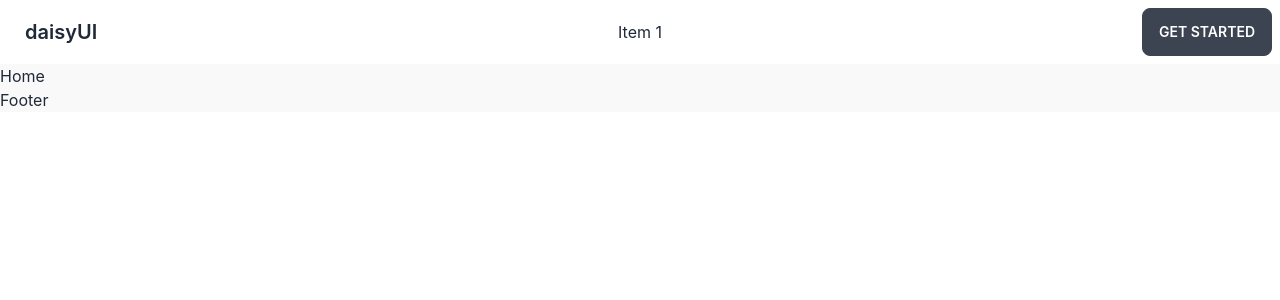
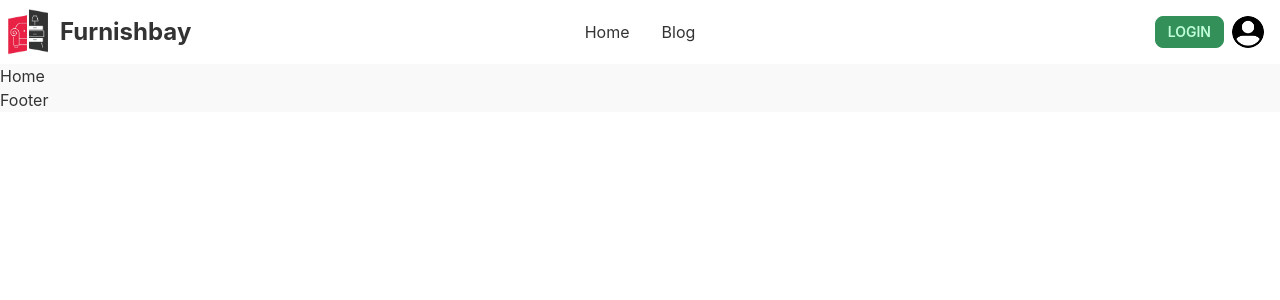
Before and after one commit to masudcodex/furnishbay, a React (Create React App) app: page / in a window 1280 px wide. Shown: the top 300 px of the page. Built offline with nearby package versions, Linux system fonts and the light colour scheme.

Commit message:
navbar setup complete

```diff
--- a/src/App.js
+++ b/src/App.js
@@ -4,7 +4,7 @@ import router from './Routes/Router/Router';
 
 function App() {
   return (
-    <div className='App'>
+    <div className='App max-w-[1280px] mx-auto'>
       <RouterProvider router={router}></RouterProvider>
     </div>
   );
--- a/src/Shared/Header/Header.js
+++ b/src/Shared/Header/Header.js
@@ -1,8 +1,13 @@
 import React from 'react';
 import { Link } from 'react-router-dom';
+import avatar from '../../Assets/Images/avatar.png';
+import logo from '../../Assets/Images/logo.png';
 
 const Header = () => {
-
+    const menuItems = <React.Fragment>
+        <li><Link to="/">Home</Link></li>
+        <li><Link to="/">Blog</Link></li>
+    </React.Fragment>
     return (
         <div className="navbar bg-base-100">
             <div className="navbar-start">
@@ -11,18 +16,31 @@ const Header = () => {
                     <svg xmlns="http://www.w3.org/2000/svg" className="h-5 w-5" fill="none" viewBox="0 0 24 24" stroke="currentColor"><path strokeLinecap="round" strokeLinejoin="round" strokeWidth="2" d="M4 6h16M4 12h8m-8 6h16" /></svg>
                 </label>
                 <ul tabIndex={0} className="menu menu-compact dropdown-content mt-3 p-2 shadow bg-base-100 rounded-box w-52">
-                    <li><a>Item 1</a></li>
+                    {menuItems}
                 </ul>
                 </div>
-                <a className="btn btn-ghost normal-case text-xl">daisyUI</a>
+                <div className='flex items-center'>
+                    <img className='w-10 mr-3' src={logo} alt="Furnishbay logo" />
+                <Link className="normal-case text-2xl font-bold">Furnishbay</Link>
+                </div>
             </div>
             <div className="navbar-center hidden lg:flex">
                 <ul className="menu menu-horizontal p-0">
-                <li><a>Item 1</a></li>
+                    {menuItems}
                 </ul>
             </div>
             <div className="navbar-end">
-                <a className="btn">Get started</a>
+                <Link><button className='btn btn-sm btn-primary'>Login</button></Link>
+                <div className="dropdown dropdown-end">
+                    <label tabIndex={1} className="btn btn-ghost btn-circle avatar">
+                        <div className="w-8 rounded-full">
+                        <img src={avatar} alt="user"/>
+                        </div>
+                    </label>
+                    <ul tabIndex={1} className="menu menu-compact dropdown-content mt-3 p-2 shadow bg-base-100 rounded-box w-52">
+                        <li><Link>Logout</Link></li>
+                    </ul>
+                </div>
             </div>
         </div>
     );
--- a/tailwind.config.js
+++ b/tailwind.config.js
@@ -1,5 +1,21 @@
 /** @type {import('tailwindcss').Config} */
 module.exports = {
+  daisyui: {
+    themes: [
+      {
+        furnishbaytheme: {
+          primary: "#339059",
+          secondary: "#297347",
+          accent: "#8DE4AF",
+          neutral: "#05386B",
+          error: "#E22D2D",
+          "base-100": "#ffffff",
+        },
+      },
+      "dark",
+      "cupcake",
+    ],
+  },
   content: [
     "./src/**/*.{js,jsx,ts,tsx}",
   ],
```
Also changed, not shown: src/Assets/Images/avatar.png (added).
